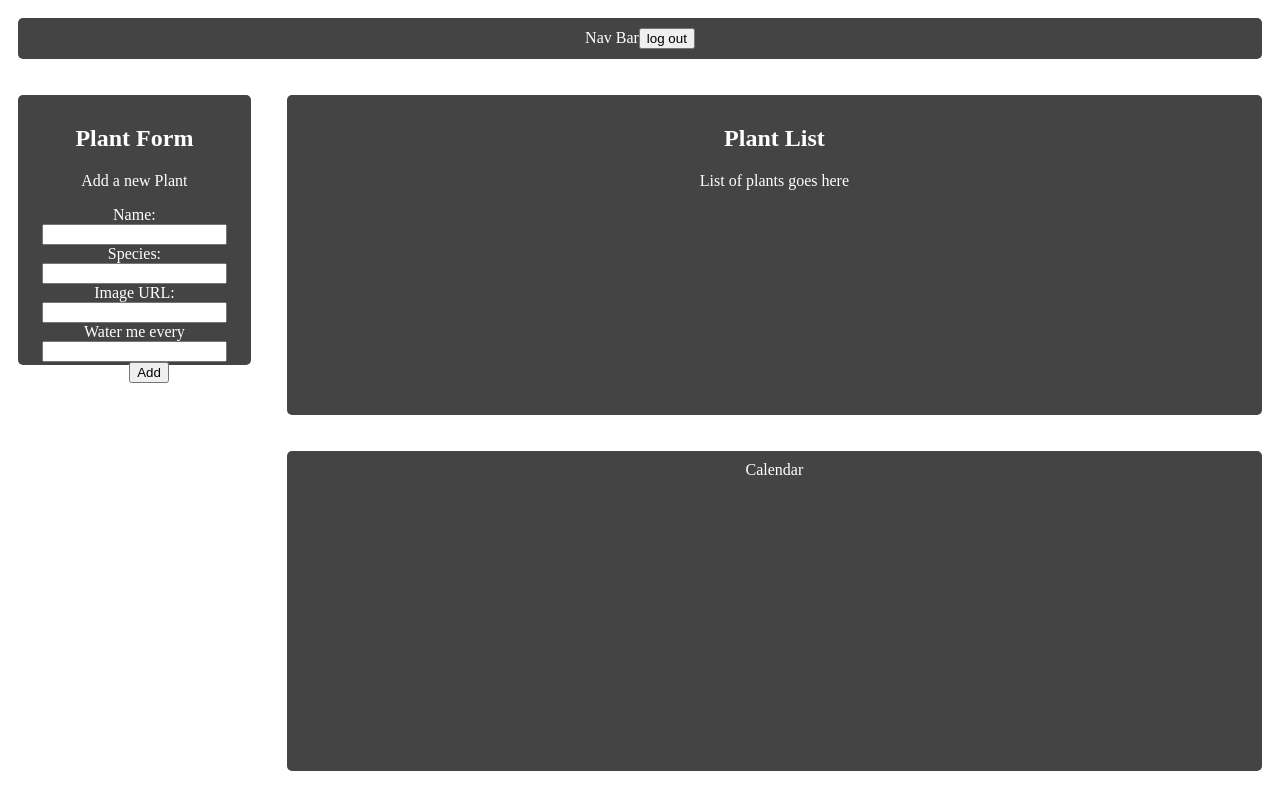
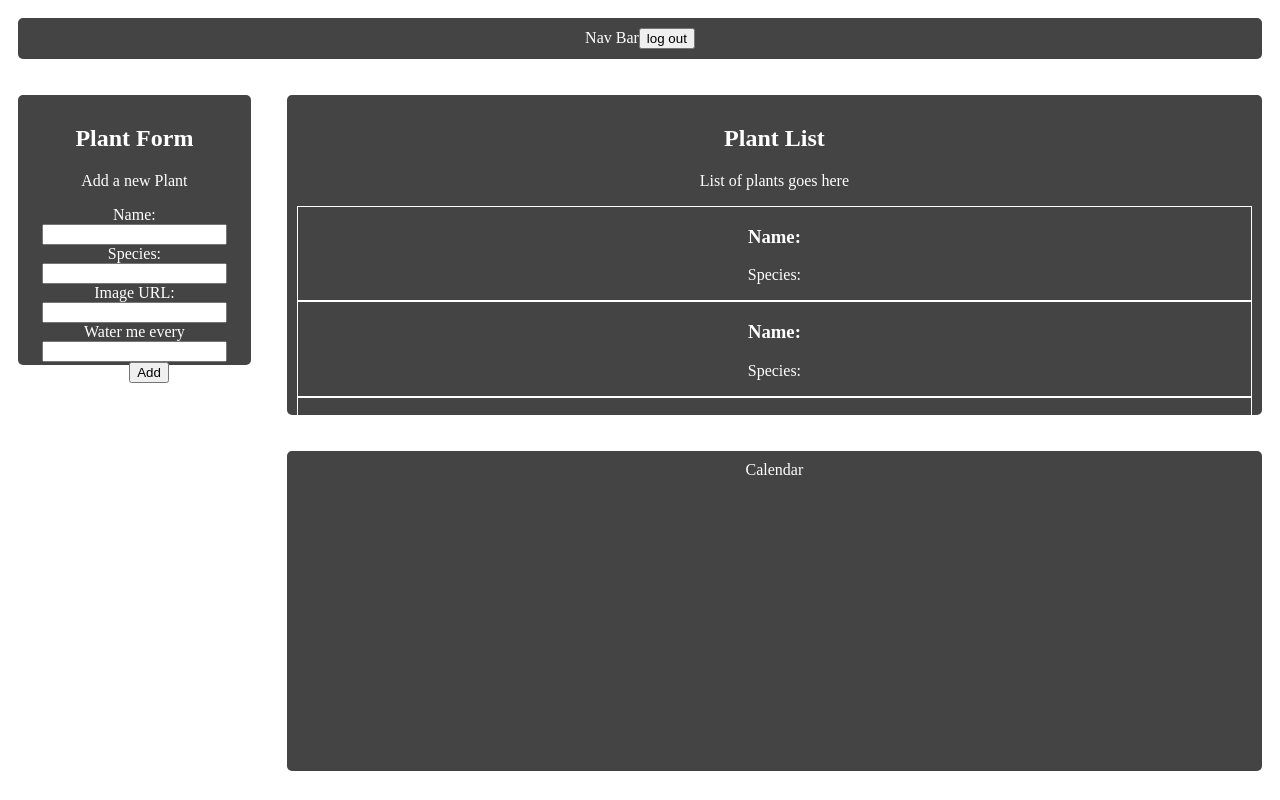
Before and after one commit to watermyplants-2/Frontend, a React (Create React App) app in the folder water-my-plants/: page /protected in a window 1280 px wide. Built offline with nearby package versions, Linux system fonts and the light colour scheme.

Commit message:
Plant card iterates, need content

```diff
--- a/water-my-plants/src/components/PlantCard.js
+++ b/water-my-plants/src/components/PlantCard.js
@@ -1,12 +1,22 @@
 import React from 'react'
+import styled from 'styled-components';
 
 
-const PlantCard=()=>{
+const StyledDiv = styled.div`
+    .plantCard{
+        border: 1px solid white;
+    }
+
+`
+const PlantCard=(plant)=>{
+    const { nickname } = plant
     return(
-        <div>
-            <h3>Plant</h3>
-            <p>this is a plant</p>
-        </div>
+        <StyledDiv>
+            <div className="plantCard">
+                <h3>Name: {nickname}</h3>
+                <p>Species: {plant.species}</p>
+            </div>
+        </StyledDiv>
     )
 
 }
--- a/water-my-plants/src/components/PlantForm.js
+++ b/water-my-plants/src/components/PlantForm.js
@@ -1,4 +1,8 @@
 import React from 'react'
+// import * as yup from 'yup'
+// import schema from './plantSchema'
+
+
 
 
 const PlantForm=()=>{
--- a/water-my-plants/src/components/PlantList.js
+++ b/water-my-plants/src/components/PlantList.js
@@ -1,12 +1,26 @@
-import React from 'react'
+import React, { useState } from 'react'
 import PlantCard from './PlantCard'
+import fakeData from './fakeData.json'
 
 
+
+const userData=fakeData
+const userPlants=userData.plants
+
 const PlantList=()=>{
+
     return(
         <div>
             <h2>Plant List</h2>
             <p>List of plants goes here</p>
+            {
+                userPlants.map(plant=>{
+                    return(<PlantCard
+                        plant={plant}
+                    />)
+                })
+            }
+
         </div>
     )
 
--- /dev/null
+++ b/water-my-plants/src/components/plantSchema.js
@@ -0,0 +1,4 @@
+export default yup.object().shape({
+    nickname: yup.string()
+        .required('Plant name is required'),
+})
```
